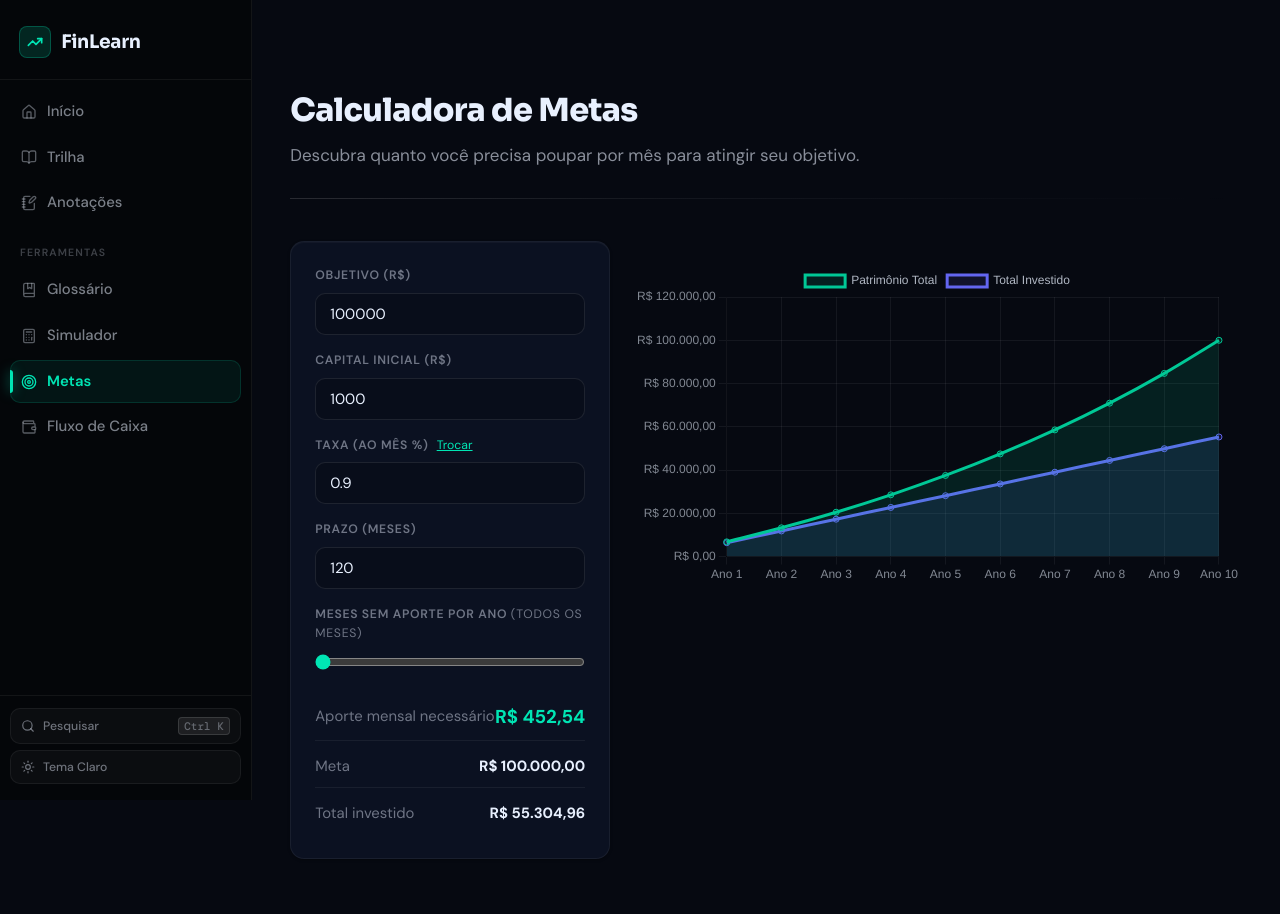
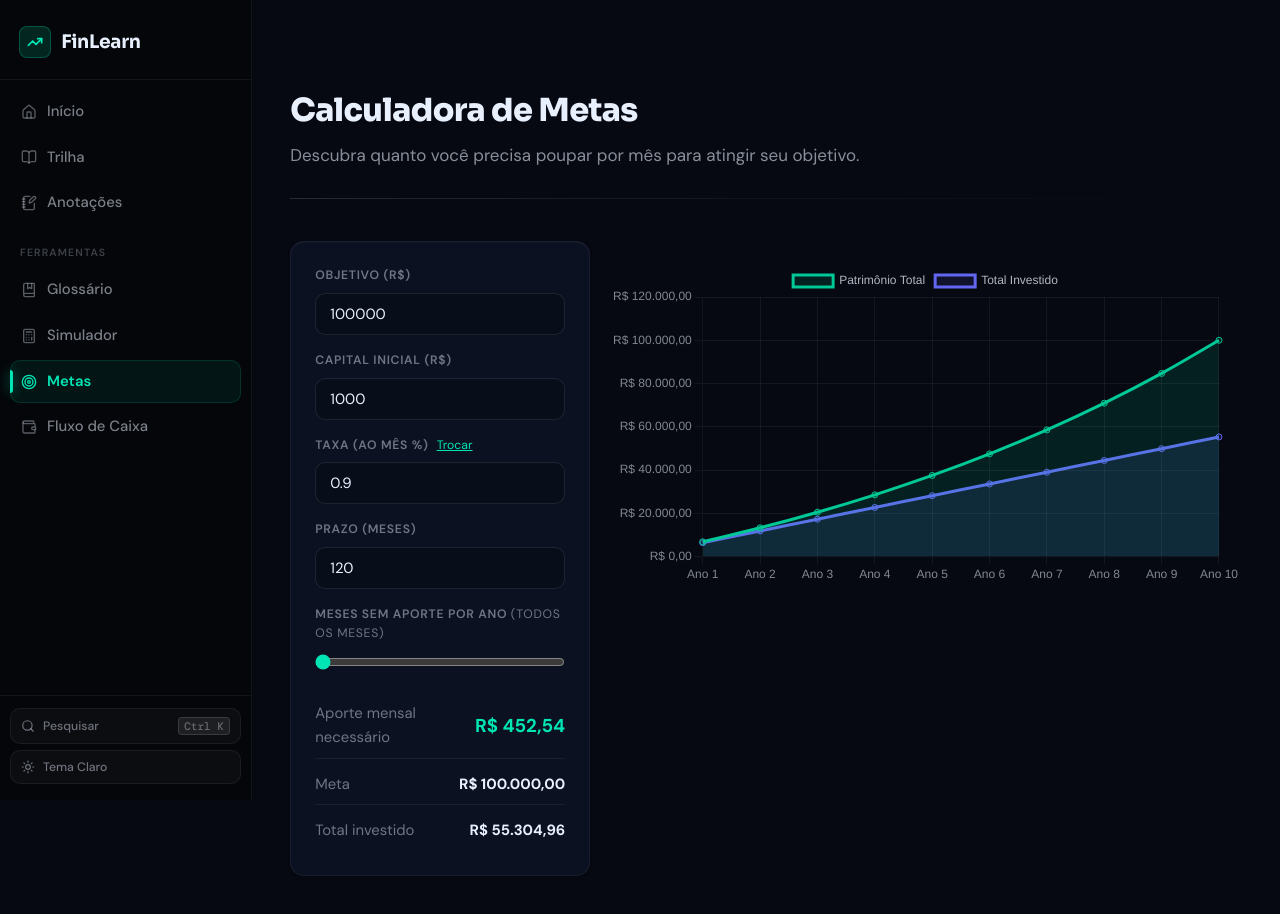
Before and after one commit to JoaoVDM/FinLearn, a React (Vite) app in the folder client/: page /meta in a window 1280 px wide. Shown: the top 914 px of the page. Built offline with nearby package versions, Linux system fonts and the light colour scheme; no server answers.

Commit message:
feat: refactor /simulador page with improved UI/UX

```diff
--- a/client/src/styles/global.css
+++ b/client/src/styles/global.css
@@ -1556,16 +1556,223 @@
 .glossary-def  { margin: 0; font-size: var(--text-xs); color: var(--text-2); line-height: 1.6; }
 
 /* ─── SIMULADOR / META ──────────────────────────────────── */
+/* ─── SIMULADOR ─────────────────────────────────────────── */
+.sim-presets {
+  display: flex; gap: 10px; flex-wrap: wrap;
+  margin-bottom: 20px;
+}
+
+.sim-preset-btn {
+  display: flex; flex-direction: column; align-items: flex-start;
+  gap: 2px; padding: 10px 16px;
+  background: var(--bg-surface); border: 1px solid var(--border);
+  border-radius: var(--radius-lg); cursor: pointer;
+  transition: all var(--transition); min-width: 130px;
+  text-align: left;
+}
+
+.sim-preset-btn:hover {
+  border-color: var(--accent); background: var(--bg-elevated);
+}
+
+.sim-preset-btn.active {
+  border-color: var(--accent);
+  background: var(--accent-glow);
+  box-shadow: 0 0 0 1px var(--accent);
+}
+
+.sim-preset-label {
+  font-size: var(--text-sm); font-weight: 600; color: var(--text-1);
+}
+
+.sim-preset-desc {
+  font-size: var(--text-xs); color: var(--text-3);
+}
+
 .sim-layout {
-  display: flex; gap: 24px;
-  align-items: flex-start; flex-wrap: wrap;
+  display: grid;
+  grid-template-columns: 300px 1fr;
+  gap: 20px;
+  align-items: start;
 }
 
 .sim-form {
-  width: 320px; min-width: 280px;
   padding: 24px; flex-shrink: 0;
   position: sticky; top: 24px;
 }
+
+.sim-form-title {
+  margin: 0 0 18px; font-size: var(--text-sm);
+  font-weight: 700; color: var(--text-2);
+  text-transform: uppercase; letter-spacing: 0.6px;
+}
+
+.sim-period-hint {
+  float: right; font-size: var(--text-xs);
+  color: var(--accent); font-weight: 500;
+  text-transform: none; letter-spacing: 0;
+}
+
+.sim-rate-toggle {
+  display: flex; gap: 0; margin-bottom: 8px;
+  border: 1px solid var(--border-md); border-radius: var(--radius);
+  overflow: hidden; width: fit-content;
+}
+
+.sim-rate-toggle button {
+  padding: 5px 14px; font-size: var(--text-xs); font-weight: 600;
+  background: transparent; border: none; cursor: pointer;
+  color: var(--text-3); transition: all var(--transition);
+  text-transform: uppercase; letter-spacing: 0.5px;
+}
+
+.sim-rate-toggle button.active {
+  background: var(--accent); color: #fff;
+}
+
+.sim-rate-toggle button:not(.active):hover {
+  background: var(--bg-elevated); color: var(--text-1);
+}
+
+.sim-input-prefix, .sim-input-suffix {
+  display: flex; align-items: center;
+  border: 1px solid var(--border-md); border-radius: var(--radius);
+  overflow: hidden; background: var(--bg-input);
+  transition: border-color var(--transition);
+}
+
+.sim-input-prefix:focus-within,
+.sim-input-suffix:focus-within { border-color: var(--accent); }
+
+.sim-input-prefix span, .sim-input-suffix span {
+  padding: 0 10px; font-size: var(--text-xs); font-weight: 600;
+  color: var(--text-3); background: transparent;
+  white-space: nowrap; height: 100%;
+  display: flex; align-items: center;
+}
+
+.sim-input-prefix .input, .sim-input-suffix .input {
+  border: none; background: transparent; flex: 1;
+  border-radius: 0; box-shadow: none;
+}
+
+.sim-input-prefix .input:focus,
+.sim-input-suffix .input:focus { box-shadow: none; }
+
+.sim-results {
+  display: flex; flex-direction: column; gap: 16px; min-width: 0;
+}
+
+.sim-stats-grid {
+  display: grid;
+  grid-template-columns: repeat(3, 1fr);
+  gap: 12px;
+}
+
+.sim-stat-card {
+  padding: 16px 18px;
+  border: 1px solid var(--border);
+  border-radius: var(--radius-lg);
+  background: var(--bg-surface);
+  display: flex; flex-direction: column; gap: 4px;
+  transition: transform var(--transition), box-shadow var(--transition);
+}
+
+.sim-stat-card:hover { transform: translateY(-1px); box-shadow: var(--shadow); }
+
+.sim-stat-card.featured {
+  border-color: var(--accent);
+  background: color-mix(in srgb, var(--accent) 8%, var(--bg-surface));
+  box-shadow: 0 0 0 1px var(--accent), var(--shadow-sm);
+}
+
+.sim-stat-label {
+  font-size: var(--text-xs); font-weight: 600; color: var(--text-3);
+  text-transform: uppercase; letter-spacing: 0.6px;
+}
+
+.sim-stat-value {
+  font-size: var(--text-xl); font-weight: 700;
+  font-variant-numeric: tabular-nums; color: var(--text-1);
+  line-height: 1.2;
+}
+
+.sim-stat-value.accent { color: var(--accent); }
+.sim-stat-value.muted  { color: var(--text-2); font-weight: 600; }
+
+.sim-stat-sub {
+  font-size: var(--text-xs); color: var(--text-3); margin-top: 2px;
+}
+
+.sim-stat-card.featured .sim-stat-value { color: var(--accent); font-size: 1.5rem; }
+
+.sim-chart-card { padding: 20px; }
+
+.sim-chart-header {
+  display: flex; align-items: center; justify-content: space-between;
+  margin-bottom: 16px; font-size: var(--text-sm); font-weight: 600;
+  color: var(--text-2);
+}
+
+.sim-multiplier-badge {
+  font-size: var(--text-xs); font-weight: 700;
+  background: var(--accent-glow); color: var(--accent);
+  border: 1px solid var(--accent); border-radius: 999px;
+  padding: 2px 10px; letter-spacing: 0.3px;
+}
+
+.sim-table-details {
+  padding: 16px 20px; cursor: default;
+}
+
+.sim-table-details summary {
+  cursor: pointer; font-size: var(--text-sm); font-weight: 600;
+  color: var(--text-2); user-select: none;
+  list-style: none; display: flex; align-items: center; gap: 8px;
+}
+
+.sim-table-details summary::before {
+  content: '▶'; font-size: 10px; color: var(--text-3);
+  transition: transform var(--transition);
+}
+
+.sim-table-details[open] summary::before { transform: rotate(90deg); }
+
+.sim-scenarios-grid {
+  display: grid;
+  grid-template-columns: repeat(auto-fill, minmax(260px, 1fr));
+  gap: 14px;
+}
+
+.sim-scenario-card { padding: 18px 20px; }
+
+.sim-scenario-header {
+  display: flex; align-items: center; justify-content: space-between;
+  margin-bottom: 10px;
+}
+
+.sim-scenario-label {
+  font-size: var(--text-sm); font-weight: 700; color: var(--text-2);
+}
+
+.sim-scenario-balance {
+  font-size: 1.5rem; font-weight: 700; color: var(--accent);
+  font-variant-numeric: tabular-nums; margin-bottom: 10px; line-height: 1;
+}
+
+.sim-scenario-meta {
+  display: flex; flex-direction: column; gap: 2px;
+  font-size: var(--text-xs); color: var(--text-3);
+  margin-bottom: 12px; padding-bottom: 12px;
+  border-bottom: 1px solid var(--border);
+}
+
+.sim-scenario-breakdown {
+  display: flex; justify-content: space-between;
+  font-size: var(--text-xs); color: var(--text-3); gap: 8px;
+}
+
+.sim-scenario-breakdown strong { color: var(--text-1); font-weight: 600; }
 
 .form-group { margin-bottom: 16px; }
 
@@ -2223,8 +2430,9 @@
 
   .lesson-layout { grid-template-columns: 1fr; gap: 0; }
   .lesson-sidebar { position: static; margin-top: 32px; padding-top: 24px; border-top: 1px solid var(--border); }
-  .sim-layout { flex-direction: column; }
-  .sim-form   { width: 100%; position: static; top: auto; }
+  .sim-layout { grid-template-columns: 1fr; }
+  .sim-form   { position: static; top: auto; }
+  .sim-stats-grid { grid-template-columns: repeat(3, 1fr); }
   .modules-grid { grid-template-columns: 1fr; }
   .fluxo-layout { grid-template-columns: 1fr; }
   .fluxo-col-left, .fluxo-col-right { gap: 12px; }
@@ -2264,6 +2472,7 @@
   .hero-stats { flex-direction: column; gap: 12px; }
   .stat-item { flex-direction: row; gap: 12px; align-items: center; }
   .summary-cards { grid-template-columns: 1fr; gap: 8px; }
+  .sim-stats-grid { grid-template-columns: 1fr; }
   .button-group { flex-direction: column; }
   .button-group > * { width: 100%; justify-content: center; }
   .button-group-center { flex-direction: column; }
```
Also changed, not shown: client/src/pages/Simulador/Simulador.jsx (+129 -85 lines).
